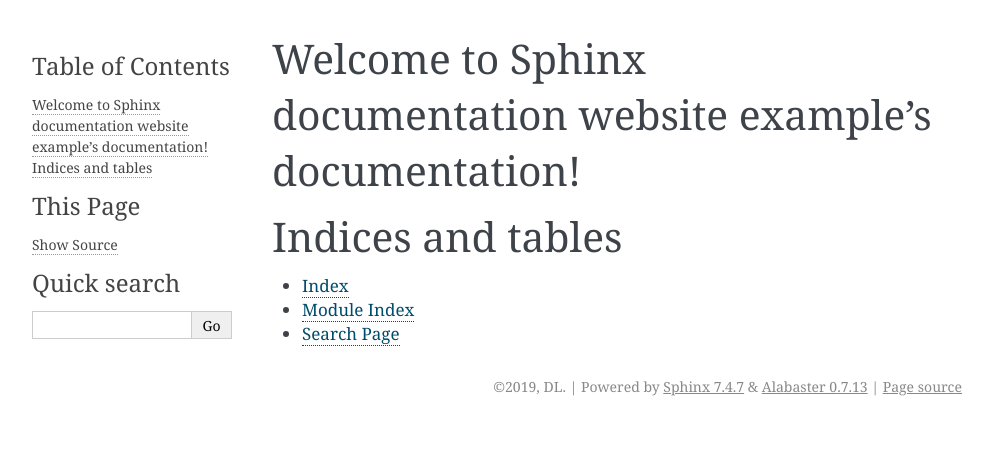
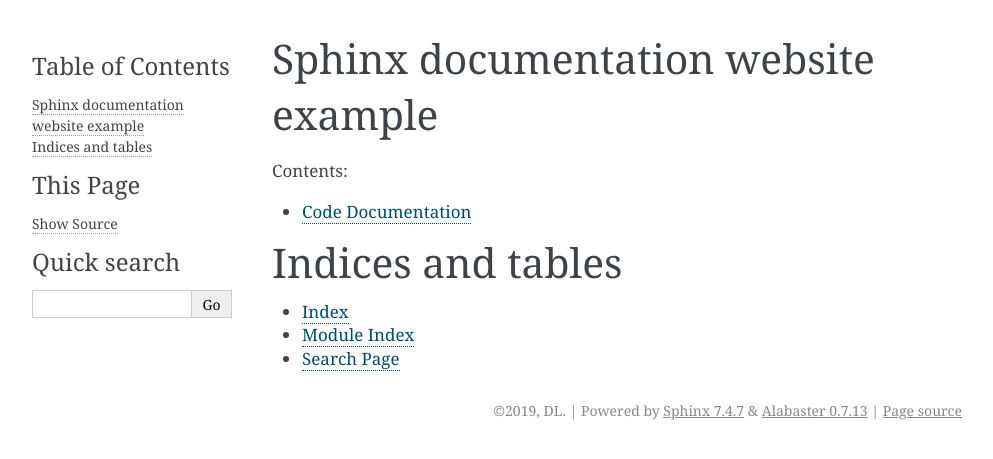
Before and after one commit to mos2kn/sphinx-python-doc-example, a Sphinx documentation site: the page built from sphinx/index.rst, in a window 1280 px wide. Shown: the top 459 px of the page, without its empty margins (148-1141 px from the left). Built offline with Sphinx 7.4.7, drawn with Linux system fonts in a browser that asks for light colours.

Commit message:
Add page for code documentation

```diff
--- /dev/null
+++ b/sphinx/code.rst
@@ -0,0 +1,5 @@
+Code Documentation
+==================
+
+.. automodule:: example1
+    :members:
--- a/sphinx/conf.py
+++ b/sphinx/conf.py
@@ -10,9 +10,9 @@
 # add these directories to sys.path here. If the directory is relative to the
 # documentation root, use os.path.abspath to make it absolute, like shown here.
 #
-# import os
-# import sys
-# sys.path.insert(0, os.path.abspath('.'))
+import os
+import sys
+sys.path.insert(0, os.path.abspath('../'))
 
 
 # -- Project information -----------------------------------------------------
@@ -31,6 +31,7 @@
 # extensions coming with Sphinx (named 'sphinx.ext.*') or your custom
 # ones.
 extensions = [
+    'sphinx.ext.autodoc'
 ]
 
 # Add any paths that contain templates here, relative to this directory.
--- a/sphinx/index.rst
+++ b/sphinx/index.rst
@@ -3,13 +3,14 @@
    You can adapt this file completely to your liking, but it should at least
    contain the root `toctree` directive.
 
-Welcome to Sphinx documentation website example's documentation!
-================================================================
+Sphinx documentation website example
+====================================
 
 .. toctree::
    :maxdepth: 2
    :caption: Contents:
 
+   code
 
 
 Indices and tables
```
Also changed, not shown: 1 other file.
